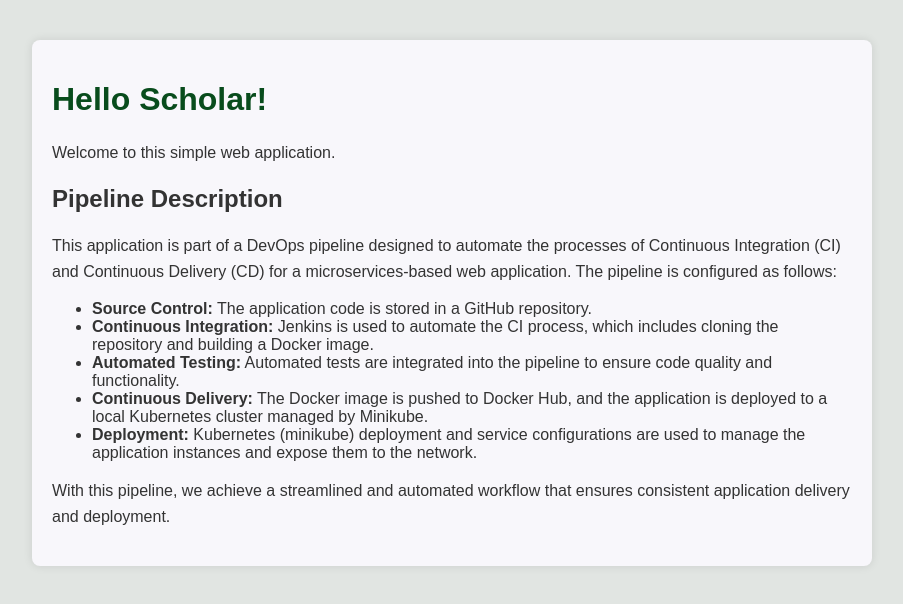
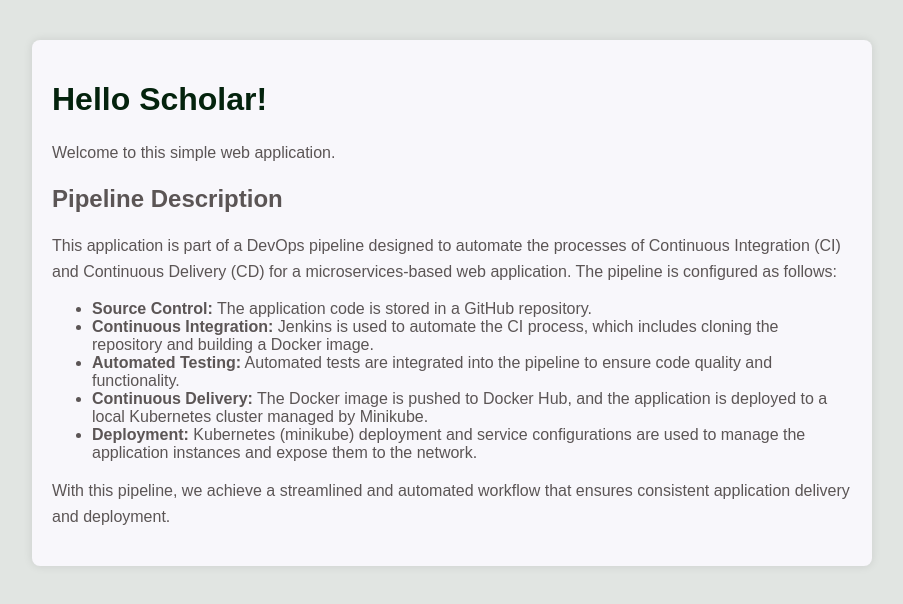
Before and after one commit to ardixus/my_firstime, a plain HTML site: page src/index.html in a window 1280 px wide. Shown: the whole page, without its empty margins (188-1091 px from the left). Drawn offline with Linux system fonts and the light colour scheme.

Commit message:
fixing testing code before deploy

```diff
--- a/src/index.html
+++ b/src/index.html
@@ -9,10 +9,10 @@
             font-family: Arial, sans-serif;
             margin: 40px;
             background-color: #e1e5e2;
-            color: #333;
+            color: #5b5555;
         }
         h1 {
-            color: #084c1c;
+            color: #04230d;
         }
         p {
             line-height: 1.6;
```
Also changed, not shown: 1 other file.
